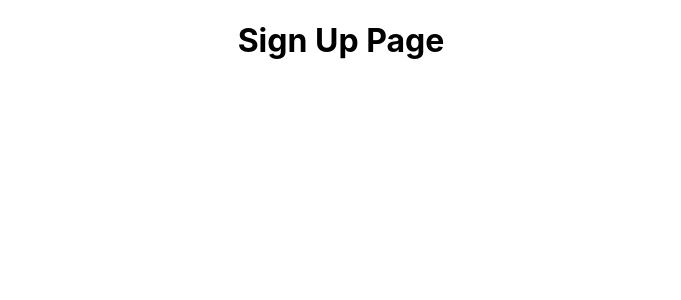
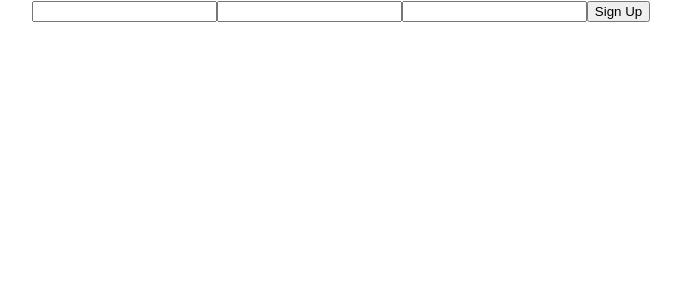
Before and after one commit to yexeniaf/ReVogue, a React (Create React App) app in the folder client/: page /signup in a window 1280 px wide. Shown: the top 300 px of the page, without its empty margins (299-980 px from the left). Built offline with nearby package versions, Linux system fonts and the light colour scheme.

Commit message:
creating sign up form

```diff
--- a/client/src/App.js
+++ b/client/src/App.js
@@ -18,13 +18,15 @@ useEffect (() => {
   getUser()
 }, [])
 
+
+
   return (
     <div className="App">
       <Routes>
         <Route path="/" element= {<Home />} />
         <Route path="/items" element= {<ItemsContainer />} />
-        <Route path="/login" element= {<Login />} />
-        <Route path="/signup" element= {<Signup />} />
+        <Route path="/login" element= {<Login setCurrentUser={setCurrentUser}/>} />
+        <Route path="/signup" element= {<Signup setCurrentUser={setCurrentUser} />} />
       </Routes>
     </div>
   );
--- a/client/src/components/Signup.jsx
+++ b/client/src/components/Signup.jsx
@@ -1,9 +1,45 @@
-import React from 'react'
+import {useState} from 'react';
+import { signupUser } from '../screens/users';
+import { useNavigate } from 'react-router-dom';
 
-export default function Signup() {
+export default function Signup(props) {
+    const [username, setUsername] = useState("")
+    const [email, setEmail] = useState("")
+    const [password, setPassword] = useState("")
+
+    const navigate = useNavigate()
+
+
   return (
-    <div>
-        <h1>Sign Up Page</h1>
-    </div>
+    <form onSubmit={async (e) => {
+        e.preventDefault()
+        const user = {
+            username,
+            email,
+            password
+        }
+        const res = signupUser({user})
+        props.setCurrentUser(res)
+
+        // navigate("/")
+    }}>
+        <input
+            type = "text"
+            value ={username}
+            onChange={(e) => setUsername(e.target.value)}
+        />
+        <input
+            type = "text"
+            value ={email}
+            onChange={(e) => setEmail(e.target.value)}
+        />
+        <input
+            type = "password"
+            value ={password}
+            onChange={(e) => setPassword(e.target.value)}
+        />
+        <button> Sign Up</button>
+
+    </form>
   )
 }
```
